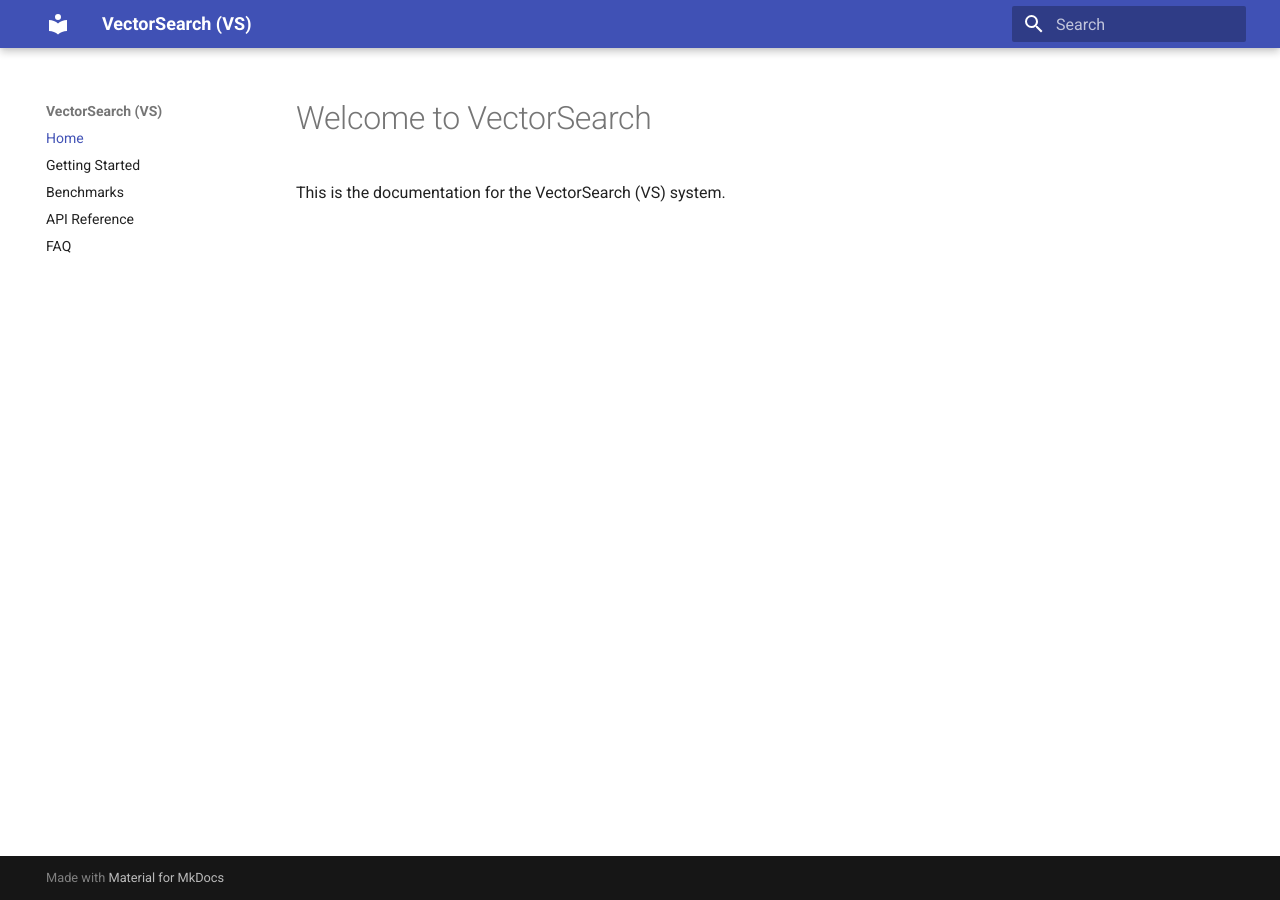
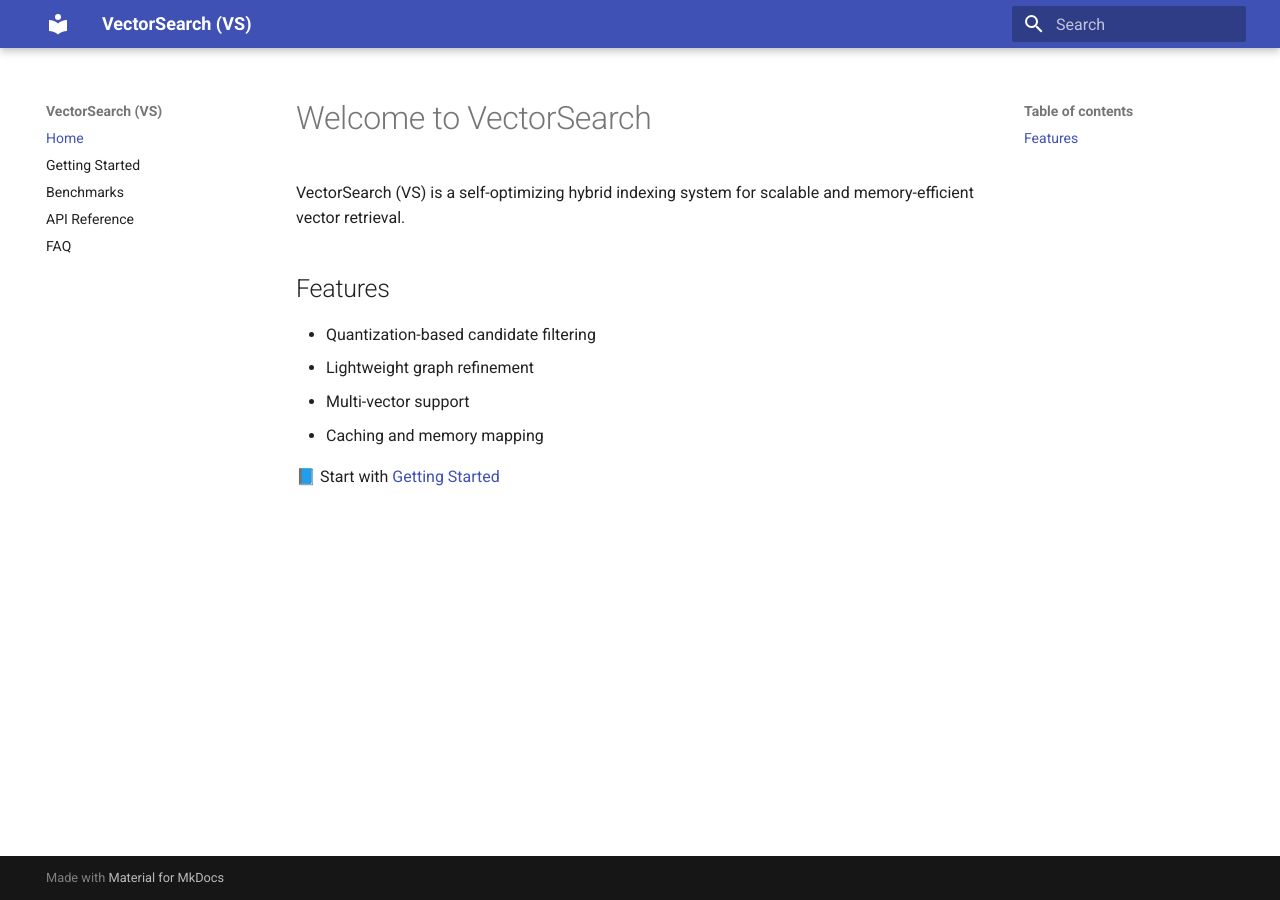
Before and after one commit to solmazsm/VectorSearch, an MkDocs documentation site: the page built from docs/index.md, in a window 1280 px wide. Built offline with MkDocs 1.6.1 and Material for MkDocs 9.7.7, drawn with Linux system fonts in a browser that asks for light colours.

Commit message:
Update index.md

```diff
--- a/docs/index.md
+++ b/docs/index.md
@@ -1,3 +1,12 @@
 # Welcome to VectorSearch
 
-This is the documentation for the VectorSearch (VS) system.
+
+VectorSearch (VS) is a self-optimizing hybrid indexing system for scalable and memory-efficient vector retrieval.
+
+## Features
+- Quantization-based candidate filtering
+- Lightweight graph refinement
+- Multi-vector support
+- Caching and memory mapping
+
+📘 Start with [Getting Started](getting_started.md)
```
